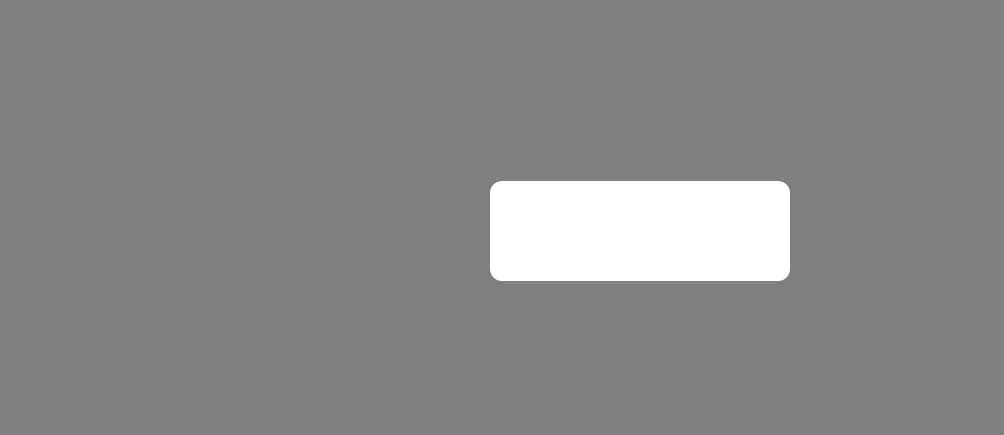
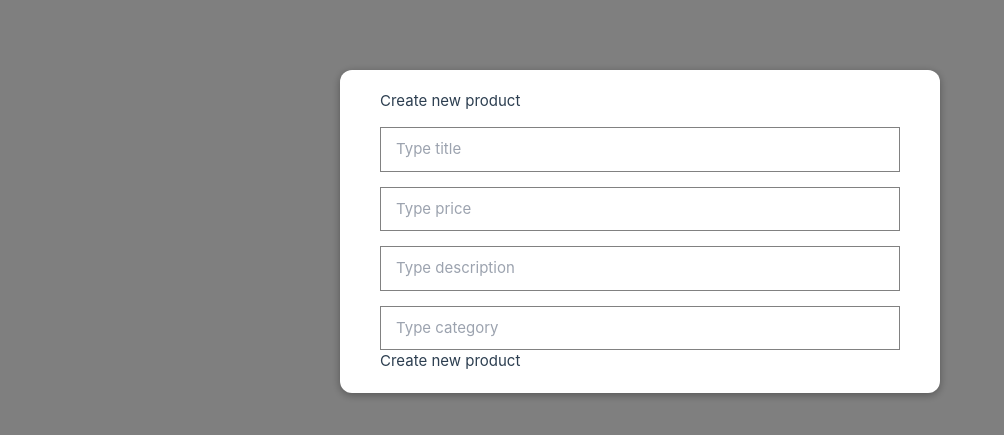
Before and after one commit to Brodatsky/vue-store, a Vue app: page / in a window 1280 px wide. Both pictures are taken after a click on the button "New Product". Shown: the part 169-604 px from the top of the page, without its empty margins (0-1004 px from the left). Built offline with nearby package versions, Linux system fonts and the light colour scheme; no server answers.

Commit message:
create new product

```diff
--- a/src/App.vue
+++ b/src/App.vue
@@ -33,7 +33,6 @@ import { RouterLink, RouterView } from 'vue-router'
 import { useCartStore } from '@/store/useCartStore'
 import { useProductStore } from '@/store/useProductStore'
 import { usePersistCart } from '@/utils/usePersistCart'
-// import { CART_STORE } from '@/utils/usePersistCart'
 
 const productStore = useProductStore()
 const cartStore = useCartStore()
@@ -41,8 +40,6 @@ const cartStore = useCartStore()
 productStore.fetchProducts()
 
 usePersistCart()
-
-// console.log(JSON.parse(localStorage.getItem(CART_STORE) as string))
 </script>
 
 <style scoped></style>
--- a/src/components/CartCard.vue
+++ b/src/components/CartCard.vue
@@ -1,6 +1,6 @@
 <template>
   <div class="flex flex-col md:flex-row w-full mx-auto border rounded-xl p-3 mb-2">
-    <div class="p-8 w-1/3 flex items-center mx-auto">
+    <div class="p-3 w-1/3">
       <router-link :to="`/product/${cartProduct.product.id}`">
         <img
           :src="cartProduct.product.image"
--- /dev/null
+++ b/src/components/CreateProduct.vue
@@ -0,0 +1,101 @@
+<template>
+  <div class="modal">
+    <h1 class="font-bold text-center">Create new product</h1>
+    <form action="">
+      <div class="flex flex-col items-center">
+        <input v-model="title" class="input mb-3" placeholder="Type title" type="text" required />
+        <input
+          v-model="price"
+          class="input mb-3"
+          placeholder="Type price"
+          type="number"
+          required="true"
+        />
+        <input
+          v-model="description"
+          class="input mb-3"
+          placeholder="Type description"
+          type="text"
+          required
+        />
+        <input
+          v-model="category"
+          class="input mb-5"
+          placeholder="Type category"
+          type="text"
+          required
+        />
+        <button
+          type="submit"
+          class="transition ease-in-out duration-300 bg-gray-100 hover:bg-gray-200 active:bg-gray-300 border w-64 rounded-full p-1"
+          @click="submitNewProduct"
+        >
+          Create new product
+        </button>
+      </div>
+    </form>
+  </div>
+</template>
+
+<script setup lang="ts">
+import { ref } from 'vue'
+import axios from 'axios'
+
+import { useProductStore } from '@/store/useProductStore'
+import type { Product } from '@/store/useProductStore'
+
+const productStore = useProductStore()
+
+let title = ref<string | null>(null)
+let price = ref<number | null>(null)
+let description = ref<string | null>(null)
+let category = ref<string | null>(null)
+
+function checkForm() {
+  if (title.value && price.value && description.value && category.value) {
+    return true
+  }
+
+  const errors = []
+
+  if (title.value) {
+    errors.push('Требуется указать имя.')
+  }
+  if (price.value) {
+    errors.push('Требуется указать цену.')
+  }
+  return false
+}
+
+async function submitNewProduct() {
+  if (!checkForm()) {
+    console.log(checkForm())
+
+    return false
+  }
+  let productData: Product = {
+    title: title.value as string,
+    price: price.value as number,
+    description: description.value as string,
+    image: `https://placehold.co/200x300?text=ss` as string,
+    category: category.value as string
+  }
+  console.log(123)
+
+  try {
+    const res = await axios.post<Product>('https://fakestoreapi.com/products', productData)
+    productStore.addProduct(res.data)
+  } catch (error) {
+    console.log(error)
+  }
+}
+</script>
+
+<style scoped>
+.input {
+  width: 100%;
+  border: 1px solid rgb(129, 129, 129);
+  padding: 10px 15px;
+  margin-top: 15px;
+}
+</style>
--- a/src/components/ModalWindow.vue
+++ b/src/components/ModalWindow.vue
@@ -1,30 +1,27 @@
 <template>
-  <div class="modal" v-if="show" @click="closeModal">
-    <div class="content"><slot> </slot></div>
-  </div>
+  <Transition name="modal">
+    <div v-if="show" class="modal" @click="$emit('close')">
+      <div @click.stop class="content"><slot> </slot></div>
+    </div>
+  </Transition>
 </template>
 
 <script setup lang="ts">
 defineProps<{
   show: boolean
 }>()
-
-const emit = defineEmits(['update:show'])
-
-function closeModal() {
-  emit('update:show', false)
-}
 </script>
 
 <style scoped>
 .modal {
-  top: 0;
-  bottom: 0;
-  left: 0;
-  right: 0;
-  background: rgba(0, 0, 0, 0.5);
   position: fixed;
   display: flex;
+  top: 0;
+  left: 0;
+  width: 100%;
+  height: 100%;
+  background: rgba(0, 0, 0, 0.5);
+  transition: all 0.3s ease;
 }
 .content {
   margin: auto;
@@ -32,6 +29,22 @@ function closeModal() {
   border-radius: 12px;
   min-height: 100px;
   min-width: 300px;
-  padding: 20px;
+  width: 600px;
+  padding: 20px 40px;
+  box-shadow: 0 2px 8px rgba(0, 0, 0, 0.33);
+}
+
+.modal-enter-from {
+  opacity: 0;
+}
+
+.modal-leave-to {
+  opacity: 0;
+}
+
+.modal-enter-from .modal-container,
+.modal-leave-to .modal-container {
+  -webkit-transform: scale(1.1);
+  transform: scale(1.1);
 }
 </style>
--- a/src/components/ProductCard.vue
+++ b/src/components/ProductCard.vue
@@ -13,7 +13,7 @@
         :increment="0.5"
         :read-only="true"
         :padding="0"
-        :rating="product.rating.rate"
+        :rating="product?.rating?.rate"
         :star-size="15"
         inactive-color="#64748B"
         active-color="#FCC347"
--- a/src/store/useProductStore.ts
+++ b/src/store/useProductStore.ts
@@ -8,13 +8,13 @@ interface ProductState {
 }
 
 export interface Product {
-  id: number
+  id?: number
   title: string
   price: number
   description: string
   category: string
   image: string
-  rating: {
+  rating?: {
     rate: number
     count: number
   }
@@ -48,6 +48,9 @@ export const useProductStore = defineStore('ProductStore', {
       } catch (error) {
         console.log(error)
       }
+    },
+    addProduct(product: Product) {
+      this.products.push(product)
     }
   }
 })
--- a/src/views/HomeView.vue
+++ b/src/views/HomeView.vue
@@ -1,17 +1,19 @@
 <template>
-  <div class="p-4 max-w-7xl mx-auto">
-    <div class="grid gap-4 grid-cols-2 md:grid-cols-3 lg:grid-cols-5 mb-3">
+  <div class="p-4 max-w-7xl mx-auto flex flex-col items-center">
+    <div class="grid gap-4 grid-cols-2 md:grid-cols-3 lg:grid-cols-5 mb-5">
       <template v-for="product in productStore.products" :key="product.id">
         <ProductCard v-if="product.id" :product="product" />
       </template>
     </div>
     <button
-      class="transition ease-in-out duration-300 bg-gray-100 hover:bg-gray-200 active:bg-gray-300 border w-full rounded-full p-1"
-      @click="showModal"
+      class="transition mb-5 ease-in-out duration-300 bg-gray-100 hover:bg-gray-200 active:bg-gray-300 border w-64 rounded-full p-1"
+      @click="showModal = true"
     >
       New Product
     </button>
-    <ModalWindow v-model:show="modalVisability"></ModalWindow>
+    <ModalWindow :show="showModal" @close="showModal = false"
+      ><CreateProduct></CreateProduct
+    ></ModalWindow>
   </div>
 </template>
 
@@ -21,14 +23,11 @@ import type { Ref } from 'vue'
 import { useProductStore } from '@/store/useProductStore'
 import ProductCard from '@/components/ProductCard.vue'
 import ModalWindow from '@/components/ModalWindow.vue'
+import CreateProduct from '@/components/CreateProduct.vue'
 
 const productStore = useProductStore()
 
-let modalVisability: Ref<boolean> = ref(false)
-
-function showModal() {
-  modalVisability.value = true
-}
+let showModal: Ref<boolean> = ref(false)
 </script>
 
 <style scoped></style>
--- a/src/views/ProductView.vue
+++ b/src/views/ProductView.vue
@@ -11,7 +11,7 @@
           :increment="0.5"
           :read-only="true"
           :padding="0"
-          :rating="product.rating.rate"
+          :rating="product.rating?.rate"
           :star-size="15"
           inactive-color="#64748B"
           active-color="#FCC347"
```
